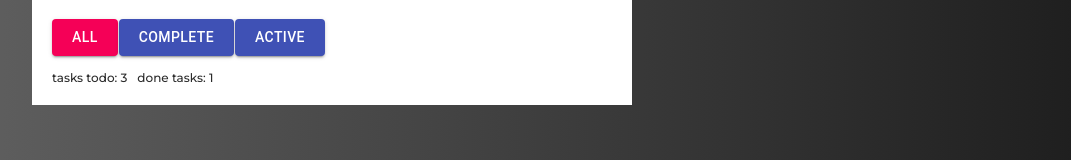
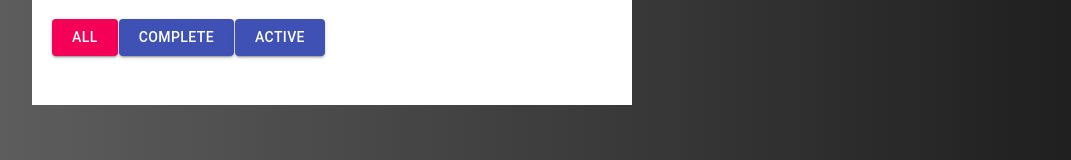
Before and after one commit to whoknow117/TypeScriptTodoList, a React (Create React App) app: page / in a window 1280 px wide. Shown: the part 407-567 px from the top of the page, without its empty margins (32-1103 px from the left). Built offline with nearby package versions, Linux system fonts and the light colour scheme.

Commit message:
reducers

```diff
--- a/src/App.tsx
+++ b/src/App.tsx
@@ -3,7 +3,7 @@ import './App.css';
 import TodoList from "./components/TodoList/TodoAffairs";
 import {v1} from "uuid";
 import TodoInput from "./components/TodoList/TodoInput/TodoInput";
-
+// import {todoListsReducer, addTodolistAC} from "./state/todolists-reducer";
 
 export type DefaultTasksType = {
     id: string
@@ -138,7 +138,9 @@ function App() {
                         <div>
 
                             <TodoList
+                                todoLists={todoLists}
                                 todoID={tl.id}
+                                setTodoLists={setTodoLists}
                                 key={tl.id}
                                 title={tl.title}
                                 filter={tl.filter}
@@ -147,8 +149,6 @@ function App() {
                                 deleteCallBack={deleteCallBack}
                                 addTask={addTask}
                                 changeTaskStatus={changeTaskStatus}
-                                removeTodoList={removeTodoList}
-
                                 changeTaskTitle={changeTaskTitle}
                                 changeTodoListTitle={changeTodoListTitle}
                             />
--- a/src/components/TodoList/TodoAffairs.tsx
+++ b/src/components/TodoList/TodoAffairs.tsx
@@ -3,15 +3,16 @@ import classes from './TodoAffairs.module.scss';
 import TodoInput from "./TodoInput/TodoInput";
 import Affairs from "./Affairs/Affairs";
 import TodoButtons from "./TodoButtons/TodoButtons";
-import {AffairsPriorityType, DefaultTasksType} from "../../App";
+import {AffairsPriorityType, DefaultTasksType, TaskStateType, TodoListType} from "../../App";
 import SupperInput from "../common/SuperInput/SupperInput";
 import SupperButton from "../common/SuperButton/SupperButton";
 import EditableSpan from "./Affairs/EditableSpan/EditableSpan";
 import {IconButton} from "@material-ui/core";
 import {Delete} from "@material-ui/icons";
+import {todoListsReducer, removeTodolistAC} from "../../state/todolists-reducer";
 
 
-export type TodoListType = {
+export type TodoListPropsType = {
     tasks: Array<DefaultTasksType>
     changeFilter: (newFilterValue: AffairsPriorityType, todoListID: string) => void
     deleteCallBack: (taskID: string, todoListID: string) => void
@@ -20,25 +21,26 @@ export type TodoListType = {
     todoID: string
     title: string
     changeTaskTitle: (taskID: string, title: string, todoListID: string) => void
-    removeTodoList: (todoListID: string) => void
+    todoLists:Array<TodoListType>
     filter: AffairsPriorityType
     changeTodoListTitle: (newTitle: string, todoListID: string) => void
+    setTodoLists:(todoLists: Array<TodoListType>) => void
 
 }
 
-const TodoList: React.FC<TodoListType> = ({changeTodoListTitle,  filter,
+const TodoList: React.FC<TodoListPropsType> = ({setTodoLists, todoLists,changeTodoListTitle,  filter,
                                               changeTaskTitle, title,
-                                              removeTodoList, todoID, tasks,
+                                             todoID, tasks,
                                               changeTaskStatus, addTask, deleteCallBack, changeFilter}) => {
 
     const addItem = (title: string) => {
         addTask(title, todoID)
     }
-    let activeTasks = tasks.filter(t => t.isDone === false);
-    let doneTasks = tasks.filter(t => t.isDone === true);
+    // let activeTasks = tasks.filter(t => t.isDone === false);
+    // let doneTasks = tasks.filter(t => t.isDone === true);
 
     const removeTodoCallback = () => {
-        removeTodoList(todoID)
+        setTodoLists(todoListsReducer(todoLists,removeTodolistAC(todoID)))
     }
     const changeTodoListTitleCallback = (title: string) => {
         changeTodoListTitle(title, todoID)
@@ -75,10 +77,10 @@ const TodoList: React.FC<TodoListType> = ({changeTodoListTitle,  filter,
         <TodoButtons filter={filter} todoID={todoID} changeFilter={changeFilter}/>
         <div className={classes.infoBlock}>
             <span className={classes.info}>
-            tasks todo: {activeTasks.length}
+            {/*tasks todo: {activeTasks.length}*/}
         </span>
             <span className={classes.info}>
-            done tasks: {doneTasks.length}
+            {/*done tasks: {doneTasks.length}*/}
         </span>
         </div>
 
```
